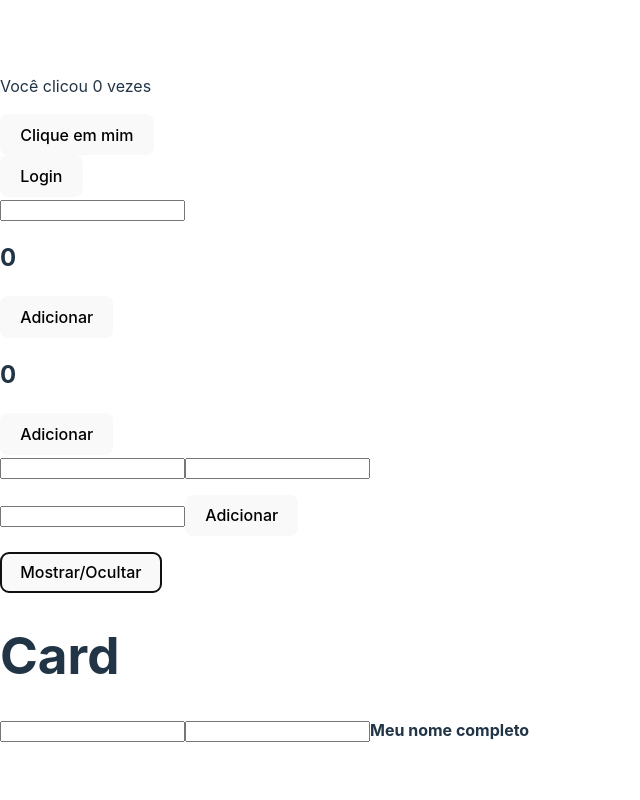
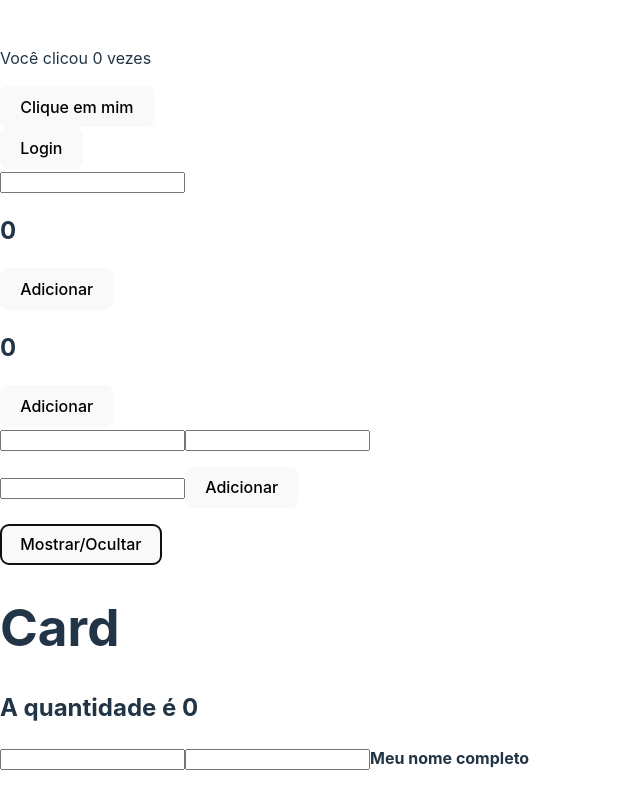
Before and after one commit to CodeCraft-LTDA/react18-terceiro-hooks-vite, a React (Vite) app: page / in a window 1280 px wide. Both pictures are taken after a click on the button "Mostrar/Ocultar". Shown: the whole page, without its empty margins (0-640 px from the left). Built offline with nearby package versions, Linux system fonts and the light colour scheme.

Commit message:
Aula 47 exemplos praticos do uso do cleanup

```diff
--- a/src/components/Card.tsx
+++ b/src/components/Card.tsx
@@ -1,16 +1,38 @@
-import { useEffect } from "react";
+import { useEffect, useState } from "react";
 
 export const Card = () => {
+    const [count, setCount] = useState(0);
+
+
+    // useEffect(() => {
+    //     console.log("componentDidMount");
+
+    //     const intervalId = setInterval(() => {
+    //         setCount(count + 1);
+
+    //         console.log("Executei o count é:", count);
+    //     }, 1000);
+
+    //     return () => {
+    //         console.log("componentWillUnmount");
+    //         clearInterval(intervalId);
+    //     }
+    // }, [count])
+
     useEffect(() => {
-        console.log("componentDidMount");
-        return () => {
-            console.log("componentWillUnmount");
+        const handleWindowClick = () => {
+            console.log("Clicou na janela");
         }
+
+        window.addEventListener("click", handleWindowClick);
+
+        return () => window.removeEventListener("click", handleWindowClick);
     }, [])
 
     return (
         <div>
             <h1>Card</h1>
+            <h2>A quantidade é {count}</h2>
         </div>
     );
 
```
